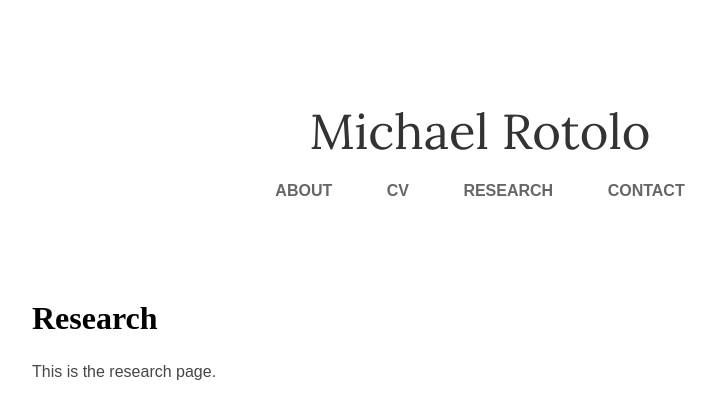
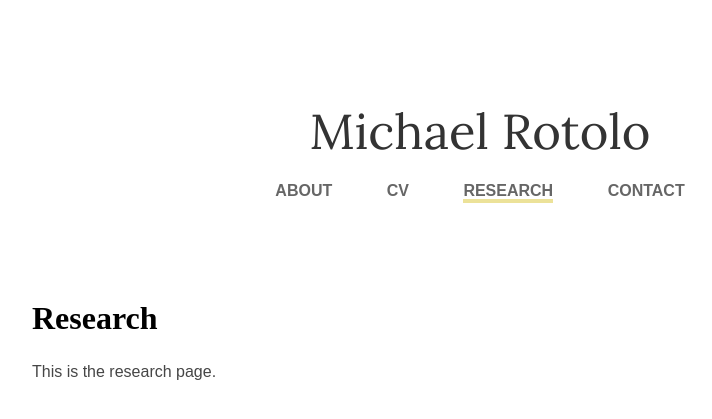
Before and after one commit to michaelrotolo/github.io, a Jekyll site: the page built from research/index.html, in a window 1280 px wide. Shown: the top 419 px of the page, without its empty margins (160-872 px from the left). Built offline with Jekyll 4.4.1, drawn with Linux system fonts in a browser that asks for light colours; some web fonts are replaced.

Commit message:
Update default.html

```diff
--- a/_layouts/default.html
+++ b/_layouts/default.html
@@ -10,15 +10,16 @@
 			<script type="text/javascript" src="/js/site.js"></script>
 		</head>
 		<body>
-			{% assign current = page.url %}
+			{% assign current = page.url | downcase | split: '/' %}
+			{% assign currenthome = page.url %}
 
 			<nav>
 				<h1><a href="/">Michael Rotolo</a></h1>
 	    		<ul id="navbar">
-	        		<li><a href="/" {% if current[1] == '/' %}class='current'{% endif %}>About</a></li>
-		        	<li><a href="/cv" {% if current[1] == '/cv' %}class='current'{% endif %}>CV</a></li>
-	        		<li><a href="/research" {% if current[1] == '/research' %}class='current'{% endif %}>Research</a></li>
-				<li><a href="/contact/" {% if current[1] == '/contact' %}class='current'{% endif %}>Contact</a></li>
+	        		<li><a href="/" {% if currenthome[1] == '/' %}class='current'{% endif %}>About</a></li>
+		        	<li><a href="/cv" {% if current[1] == 'cv' %}class='current'{% endif %}>CV</a></li>
+	        		<li><a href="/research" {% if current[1] == 'research' %}class='current'{% endif %}>Research</a></li>
+				<li><a href="/contact/" {% if current[1] == 'contact' %}class='current'{% endif %}>Contact</a></li>
 	    		</ul>
 			</nav>
 			<div class="container">
```
